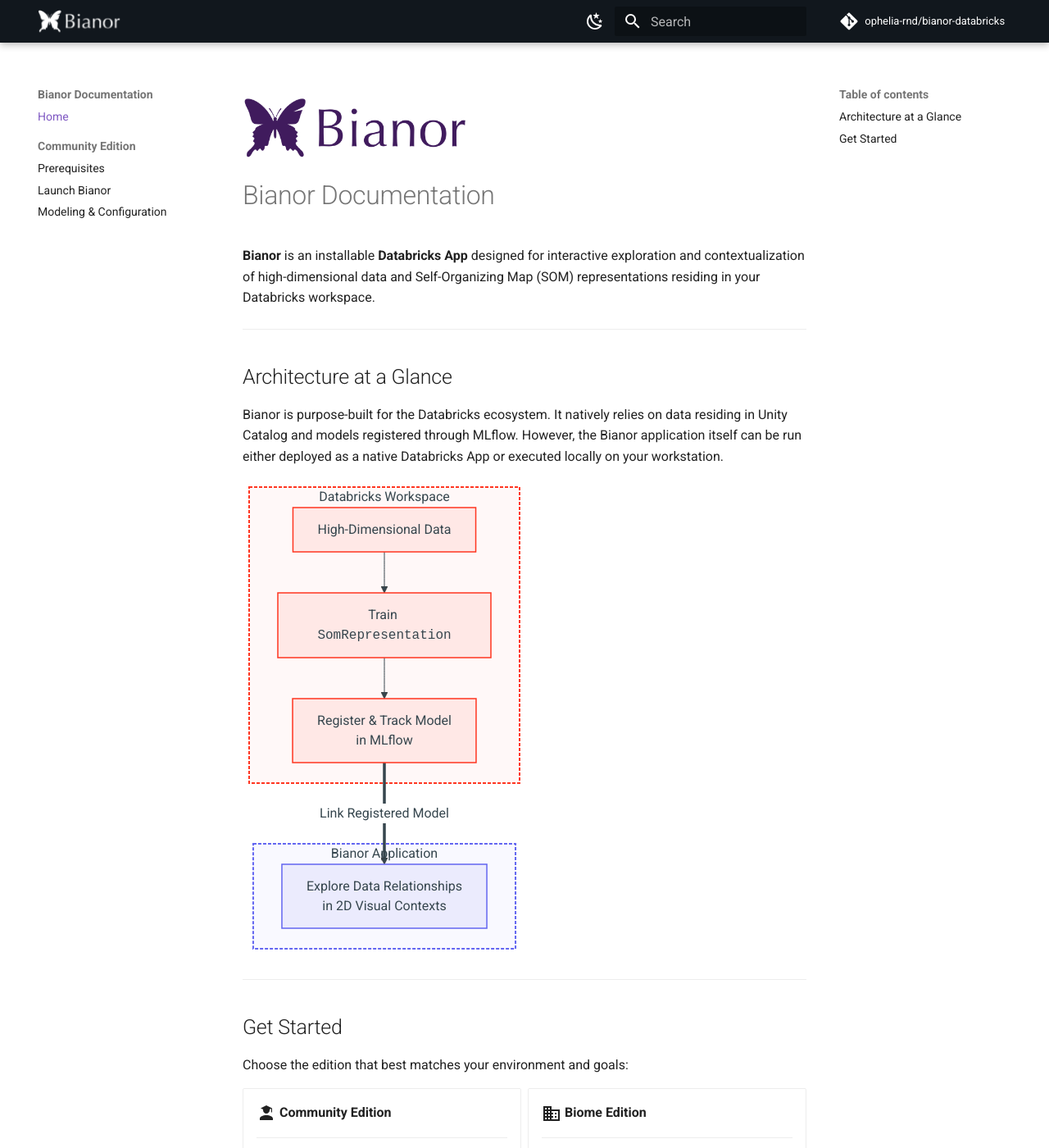
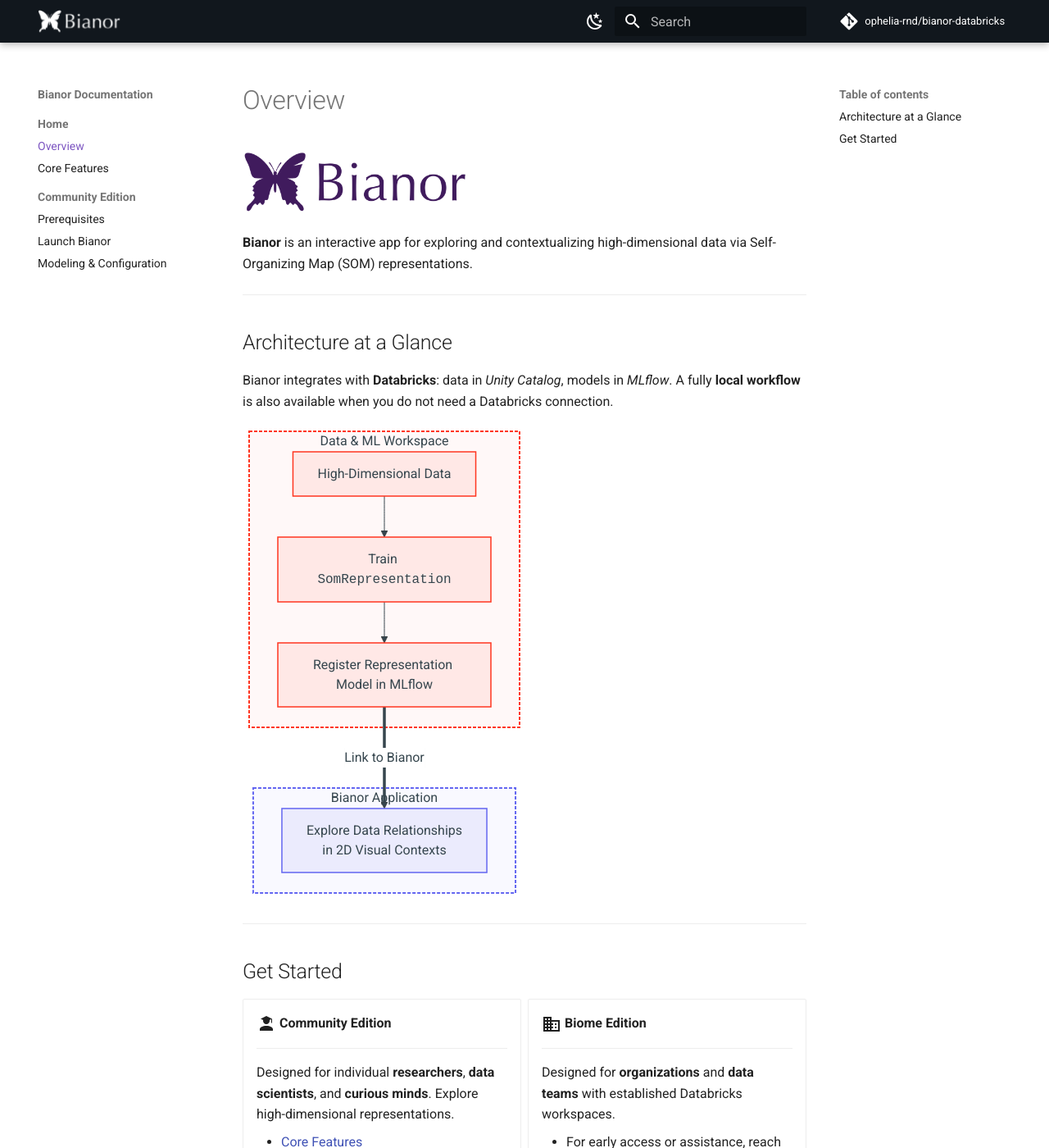
Before and after one commit to ophelia-rnd/bianor-studio, an MkDocs documentation site: the page built from docs/index.md, in a window 1280 px wide and 1400 px high. Shown: the whole window at 82% size. Built offline with MkDocs 1.6.1 and Material for MkDocs 9.7.7, drawn with Linux system fonts in a browser that asks for light colours; comment, search, counter and statistics services are not loaded; some of the changed text lies outside the part shown.

Commit message:
Restructure, add local run steps, and core features

````diff
--- a/docs/index.md
+++ b/docs/index.md
@@ -3,22 +3,22 @@
   <img class="hero-dark-only" src="assets/bianor_branding_dark.png" alt="Bianor" width="40%" />
 </p>
 
-# Bianor Documentation
-
-**Bianor** is an installable **Databricks App** designed for interactive exploration and contextualization of high-dimensional data and Self-Organizing Map (SOM) representations residing in your Databricks workspace.
+**Bianor** is an interactive app for exploring and contextualizing high-dimensional data via Self-Organizing Map (SOM) representations.
 
 ---
 
 ## Architecture at a Glance
 
-Bianor is purpose-built for the Databricks ecosystem. It natively relies on data residing in Unity Catalog and models registered through MLflow. However, the Bianor application itself can be run either deployed as a native Databricks App or executed locally on your workstation.
+Bianor integrates with **Databricks**: data in _Unity Catalog_, models in _MLflow_.
+A fully **local workflow** is also available when you do not need a Databricks connection.
+
 
 ```mermaid
 flowchart TD
-    subgraph DBR ["Databricks Workspace"]
+    subgraph DBR ["Data & ML Workspace"]
         direction LR
         Data["High-Dimensional Data"] --> Train["Train <code>SomRepresentation</code>"]
-        Train --> Register["Register & Track Model<br/>in MLflow"]
+        Train --> Register["Register Representation Model in MLflow"]
     end
 
     subgraph BIANOR ["Bianor Application"]
@@ -26,7 +26,7 @@ flowchart TD
         Explore["Explore Data Relationships<br/>in 2D Visual Contexts"]
     end
 
-    Register ==>|"Link Registered Model"| Explore
+    Register ==>|"Link to Bianor"| Explore
 
     style DBR fill:#ff362108,stroke:#FF3621,stroke-width:2px,stroke-dasharray: 4 2
     style BIANOR fill:#4f46e508,stroke:#6366f1,stroke-width:2px,stroke-dasharray: 4 2
@@ -42,26 +42,25 @@ flowchart TD
 
 ## Get Started
 
-Choose the edition that best matches your environment and goals:
-
 <div class="grid cards" markdown>
 
 -   :material-account-school:{ .lg .middle } __Community Edition__
 
     ---
 
-    Designed for individual **researchers, data scientists, and curious minds**. Explore high-dimensional representations with a free Databricks account.
+    Designed for individual **researchers**, **data scientists**, and **curious minds**. Explore high-dimensional representations.
 
-    * [Prerequisites](individual/setup.md)
-    * [Launch Bianor](individual/run.md)
+    * [Core Features](features.md)
+    * [Prerequisites](individual/prerequisites.md)
+    * [Launch Bianor](individual/launch.md)
     * [Modeling & Configuration](individual/modeling.md)
 
 -   :material-domain:{ .lg .middle } __Biome Edition__
 
     ---
 
-    Designed for **organizations and data teams** with established Databricks workspaces.
+    Designed for **organizations** and **data teams** with established Databricks workspaces.
 
-    * For early access or assistance, reach out at [hello@ophelia-rnd.dev](mailto:hello@ophelia-rnd.dev).
+    * For early access or assistance, reach out at [hello@ophelia-rnd.dev](mailto:hello@ophelia-rnd.dev)
 
 </div>
--- a/mkdocs.yml
+++ b/mkdocs.yml
@@ -71,8 +71,10 @@ markdown_extensions:
       emoji_generator: !!python/name:material.extensions.emoji.to_svg
 
 nav:
-  - Home: index.md
+  - Home:
+      - Overview: index.md
+      - Core Features: features.md
   - "Community Edition":
-      - Prerequisites: individual/setup.md
-      - Launch Bianor: individual/run.md
+      - Prerequisites: individual/prerequisites.md
+      - Launch Bianor: individual/launch.md
       - Modeling & Configuration: individual/modeling.md
````
Also changed, not shown: docs/features.md (added, +65 -0 lines), docs/individual/launch.md (renamed from docs/individual/run.md, +29 -2 lines), docs/individual/modeling.md (+275 -167 lines), docs/individual/prerequisites.md (added, +40 -0 lines), docs/individual/setup.md (deleted, +0 -31 lines), docs/assets/screensaves/view_component_1.png (added), docs/assets/screensaves/view_component_15.png (added), docs/assets/screensaves/view_history.png (added), docs/assets/screensaves/view_prediction.png (added), docs/assets/screensaves/view_topology_1.png (added), docs/assets/screensaves/view_topology_2.png (added), docs/assets/screensaves/view_topology_3.png (added).
